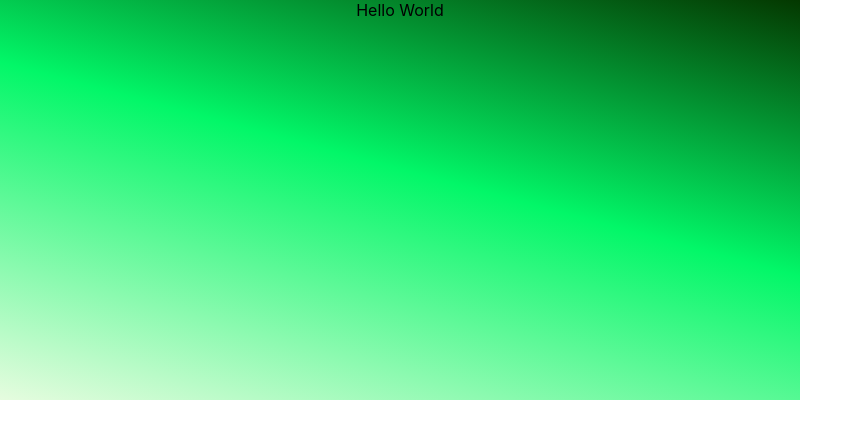
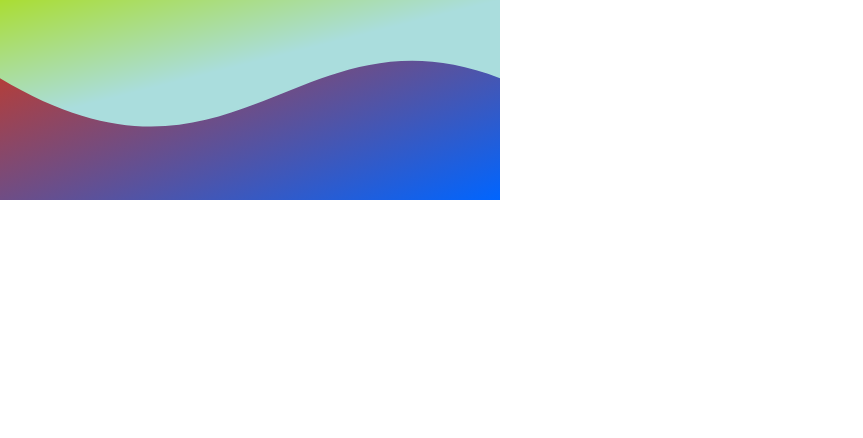
Before and after one commit to linnefromice/react_practice_animation, a React (Create React App) app in the folder pj-react-spring/: page / in a window 1280 px wide. Shown: the top 438 px of the page, without its empty margins (0-863 px from the left). Built offline with nearby package versions, Linux system fonts and the light colour scheme.

Commit message:
add svg sample

```diff
--- a/pj-react-spring/src/App.js
+++ b/pj-react-spring/src/App.js
@@ -15,7 +15,7 @@ const Container = Keyframes.Spring(async next => {
   }
 })
 
-function App() {
+function SampleBackGroundOne () {
   return (
     <Container
       reset
@@ -31,4 +31,26 @@ function App() {
   );
 }
 
+function SampleSvgOne() {
+  return (
+    <div style={{width: 500, height: 200, background: 'linear-gradient(to bottom right, #de350b, #0065ff)'}}>
+      <svg mlns='http://www.w3.org/2000/svg' viewBox="0 0 64 64">
+        <defs>
+          <linearGradient id="grad" x1="0%" y1="0%" x2="100%" y2="100%">
+            <stop offset="0%" stopColor="#ad3" />
+            <stop offset="50%" stopColor="#add" />
+          </linearGradient>
+        </defs>
+        <path d='M0 10 C30 28 38 0 64 10 L64 0 L0 0 Z' fill="url(#grad)"/>
+      </svg>
+    </div>
+  )
+}
+
+function App() {
+  return (
+    <SampleSvgOne/>
+  );
+}
+
 export default App;
```
